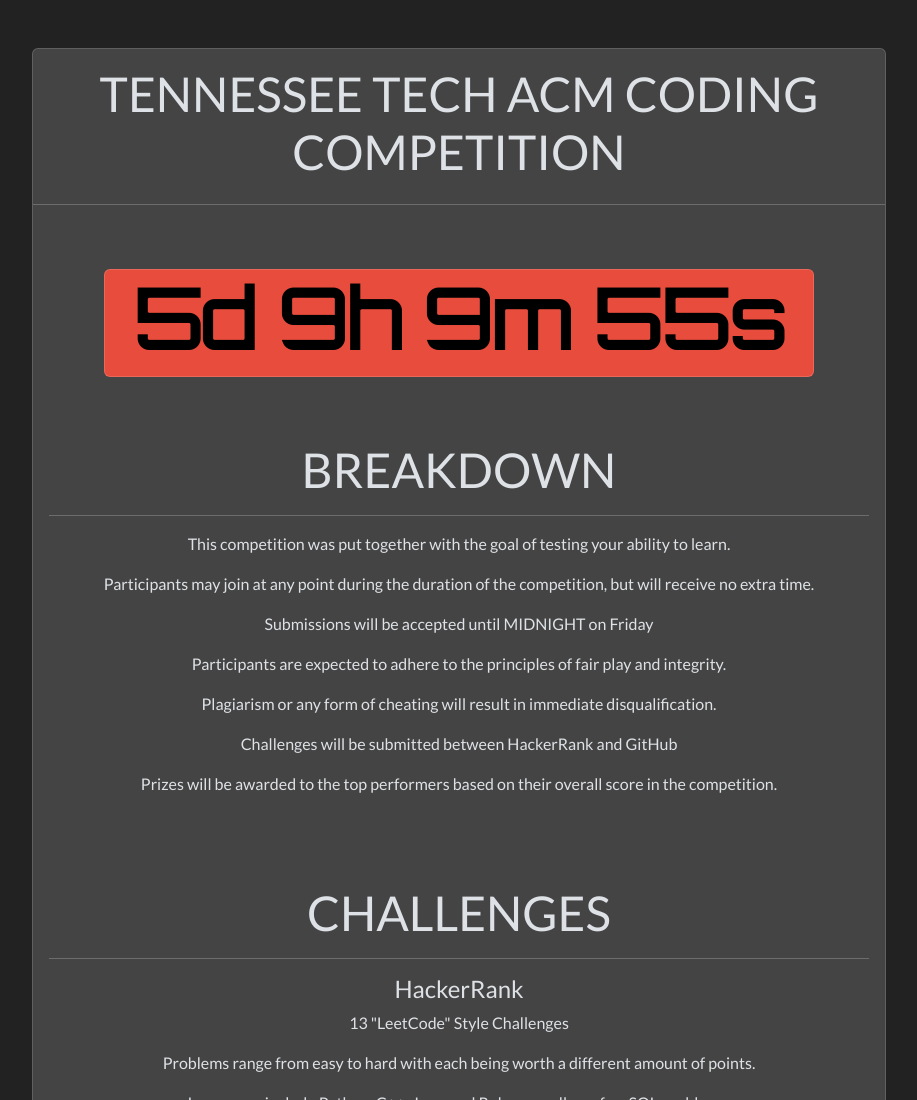
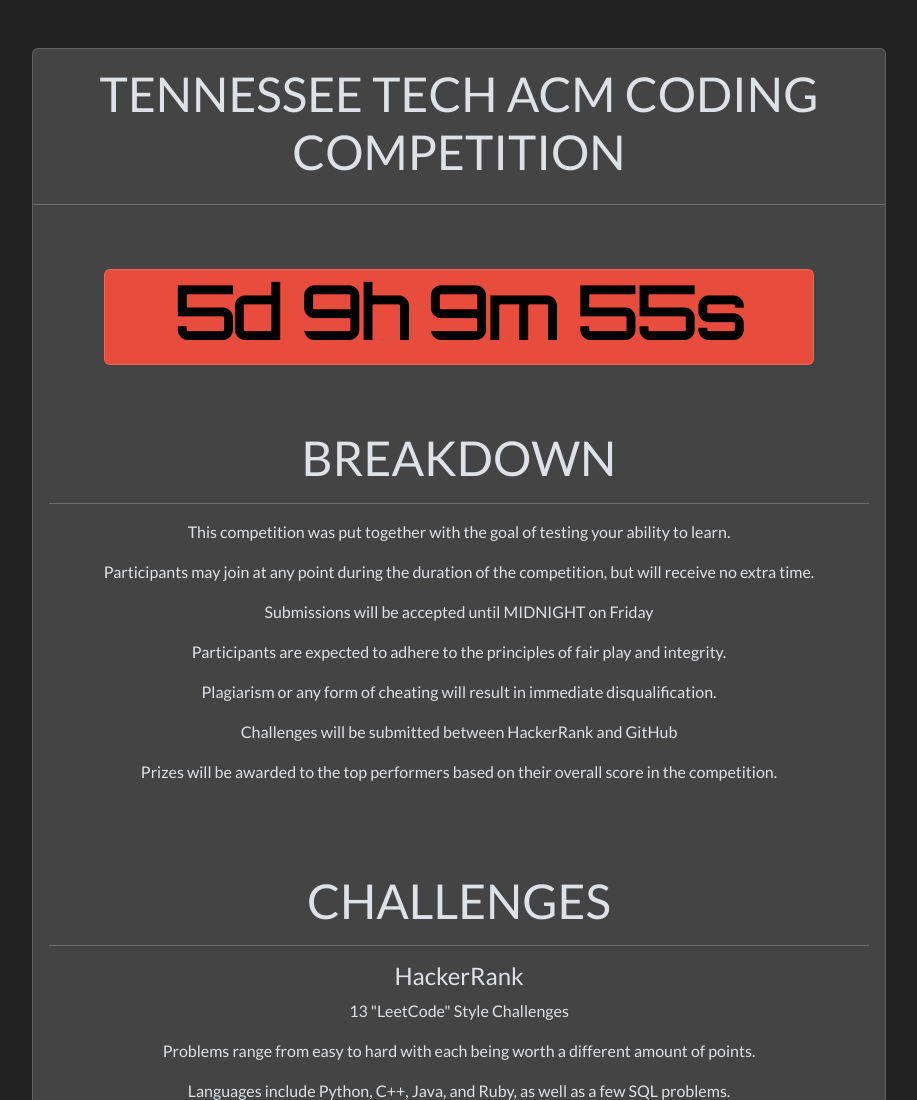
Before and after one commit to tntechacm/tntechacm.github.io, a plain HTML site: page index.html in a window 1280 px wide. Shown: the top 1100 px of the page, without its empty margins (181-1098 px from the left). Drawn offline with Linux system fonts and the light colour scheme.

Commit message:
timer fix

```diff
--- a/css/style.css
+++ b/css/style.css
@@ -1,5 +1,5 @@
 .timerFont{
-    font-size: 6.4vw;
+    font-size: 5.6vw;
     font-family: 'Orbitron';
     font-weight: 700;
 }
```
